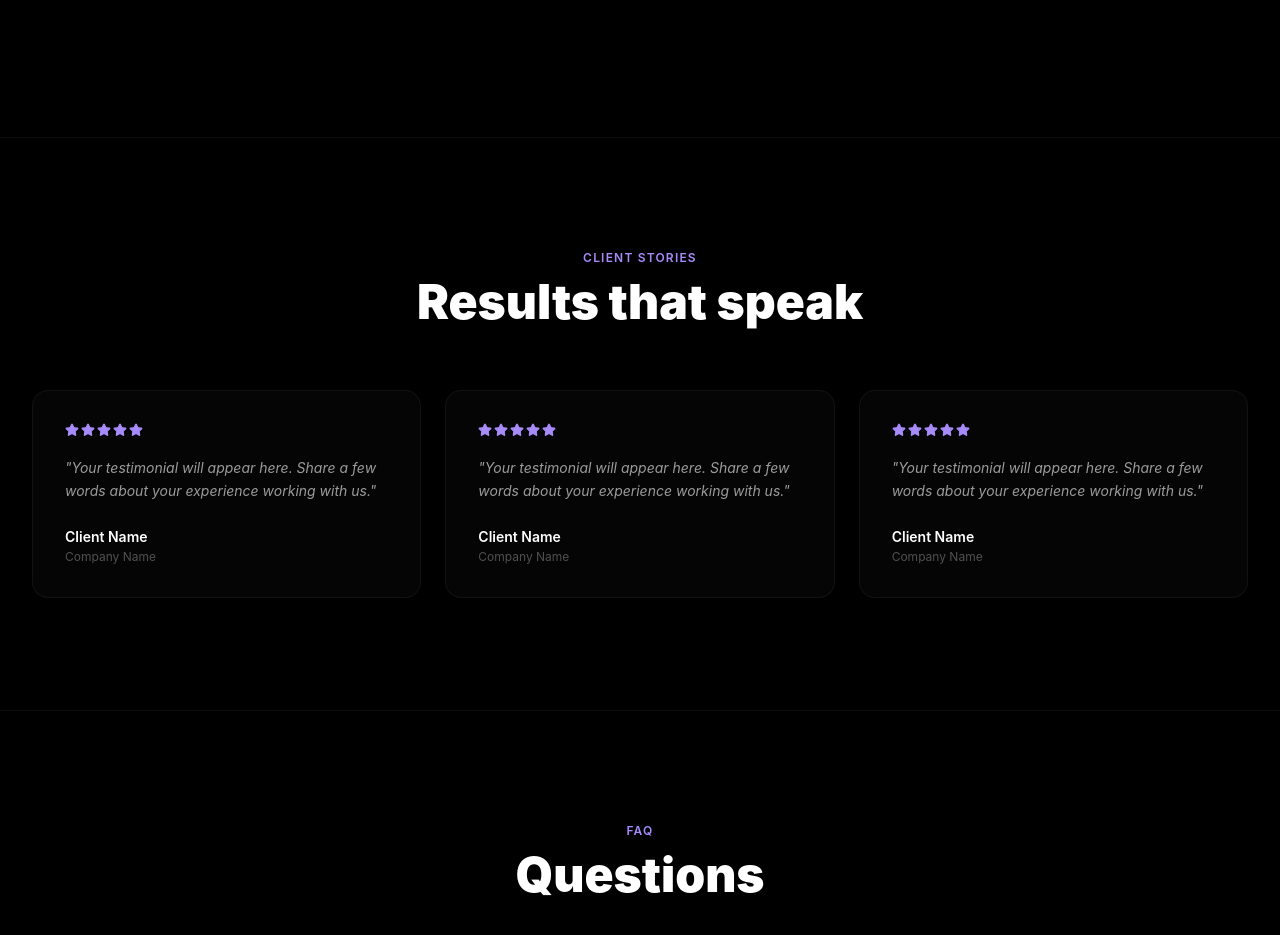
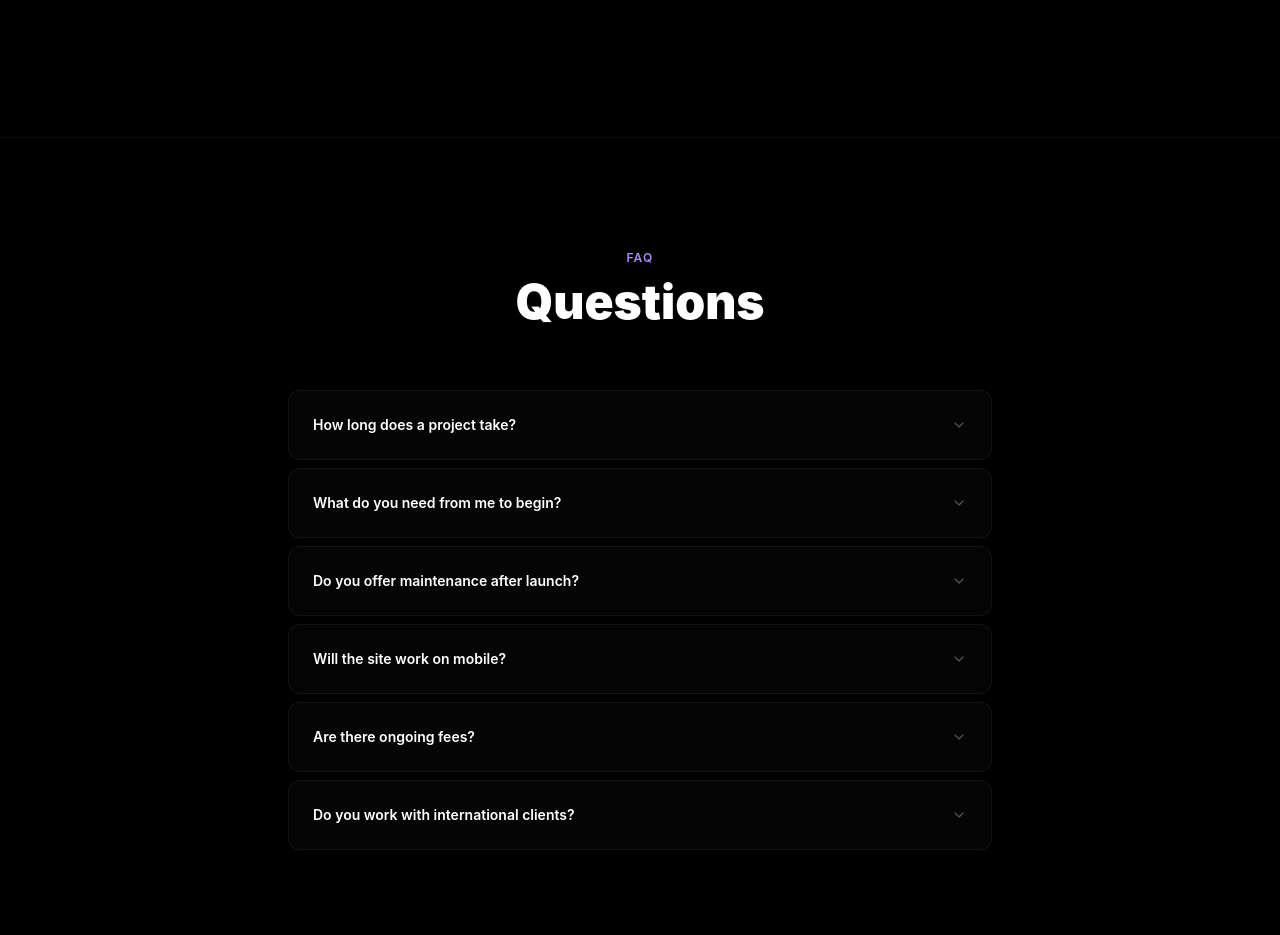
Before and after one commit to nelsonanaya1001-glitch/jubilant-computing-machine, a Next.js app: page / in a window 1280 px wide. Shown: the part 2842-3777 px from the top of the page. Built offline with nearby package versions, Linux system fonts and the light colour scheme.

Commit message:
Remove testimonials section from homepage

```diff
--- a/src/app/(public)/page.tsx
+++ b/src/app/(public)/page.tsx
@@ -1,6 +1,6 @@
 import Link from "next/link";
 import { Button } from "@/components/ui/button";
-import { ArrowRight, ArrowUpRight, Star, ChevronDown } from "lucide-react";
+import { ArrowRight, ArrowUpRight, ChevronDown } from "lucide-react";
 
 const work: { title: string; cat: string; url: string }[] = [
   { title: "InvestingHouse", cat: "Landing Page · Logistics", url: "https://investinghouse.net" },
@@ -15,12 +15,6 @@ const services = [
   { n: "04", title: "Booking Systems", desc: "Online scheduling that lets clients book 24/7 without emails or phone calls." },
 ];
 
-// Placeholder reviews — replace with real client testimonials when ready.
-const testimonials = [
-  { name: "Client Name", co: "Company Name", text: "Your testimonial will appear here. Share a few words about your experience working with us.", stars: 5 },
-  { name: "Client Name", co: "Company Name", text: "Your testimonial will appear here. Share a few words about your experience working with us.", stars: 5 },
-  { name: "Client Name", co: "Company Name", text: "Your testimonial will appear here. Share a few words about your experience working with us.", stars: 5 },
-];
 
 const faqs = [
   { q: "How long does a project take?", a: "Landing pages and business websites typically take 3–5 business days. Booking websites and online stores take 5–7 business days. We'll give you a firm timeline before we start." },
@@ -181,32 +175,6 @@ export default function HomePage() {
         </div>
       </section>
 
-      {/* ── Testimonials ─────────────────────────── */}
-      <section className="py-28 border-t border-white/5">
-        <div className="max-w-7xl mx-auto px-6 lg:px-8">
-          <div className="text-center mb-16">
-            <div className="text-xs font-semibold text-violet-400 uppercase tracking-widest mb-3">Client stories</div>
-            <h2 className="text-4xl md:text-5xl font-black">Results that speak</h2>
-          </div>
-          <div className="grid grid-cols-1 md:grid-cols-3 gap-6">
-            {testimonials.map((t) => (
-              <div key={t.name} className="bg-white/[0.02] border border-white/5 rounded-2xl p-8 hover:border-violet-500/20 transition-colors">
-                <div className="flex gap-0.5 mb-5">
-                  {Array.from({ length: t.stars }).map((_, i) => (
-                    <Star key={i} className="w-3.5 h-3.5 fill-violet-400 text-violet-400" />
-                  ))}
-                </div>
-                <p className="text-white/60 text-sm leading-relaxed mb-6 italic">"{t.text}"</p>
-                <div>
-                  <div className="font-semibold text-white text-sm">{t.name}</div>
-                  <div className="text-white/30 text-xs mt-0.5">{t.co}</div>
-                </div>
-              </div>
-            ))}
-          </div>
-        </div>
-      </section>
-
       {/* ── FAQ ──────────────────────────────────── */}
       <section className="py-28 border-t border-white/5">
         <div className="max-w-3xl mx-auto px-6 lg:px-8">
```
